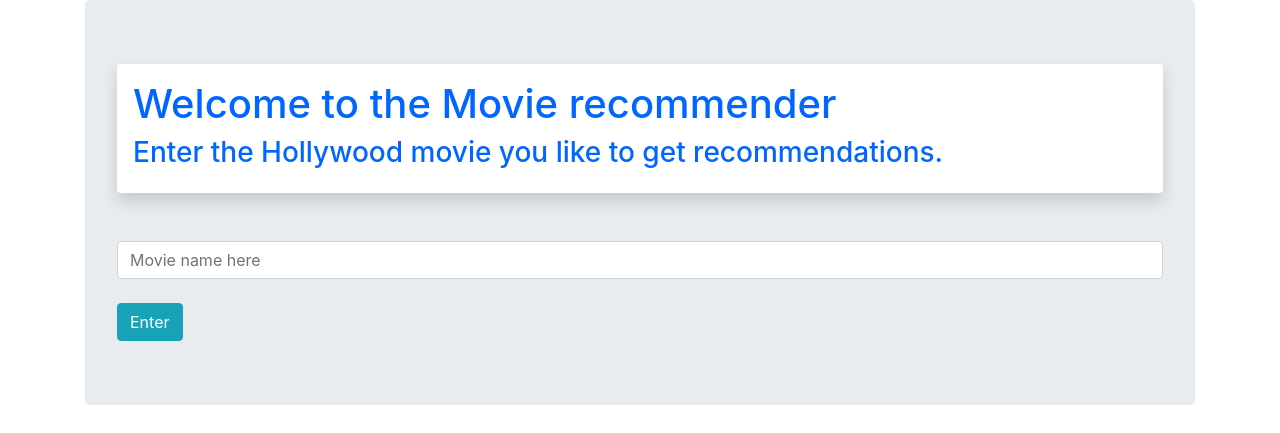
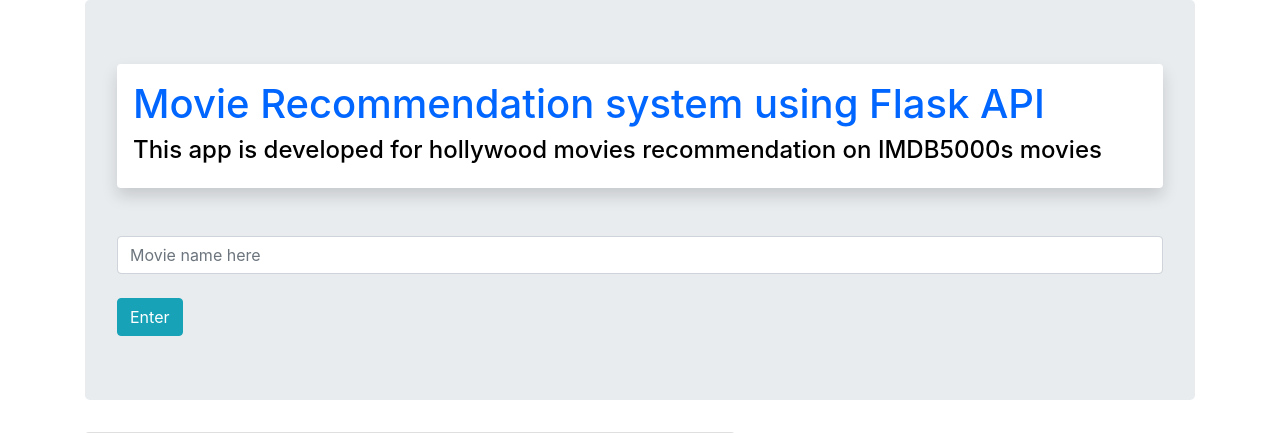
Before and after one commit to arpit2425/Recommendation-System-Movie-, a Flask app: page / in a window 1280 px wide. Shown: the part 74-507 px from the top of the page. Run offline with Flask 2, Linux system fonts and the light colour scheme; some libraries are stand-ins or nearby versions.

Commit message:
Update home.html

```diff
--- a/templates/home.html
+++ b/templates/home.html
@@ -1,8 +1,8 @@
 {% extends 'base.html' %}
 {% block content %}
 <div class="shadow p-3 mb-5 bg-white rounded">
-  <h1 style="color:rgb(0, 102, 255)">Welcome to the Movie recommender</h1>
-  <h3 style="color:rgb(0, 102, 255)">Enter the Hollywood movie you like to get recommendations.</h3>
+  <h1 style="color:rgb(0, 102, 255)">Movie Recommendation system using Flask API</h1>
+  <h4 style="color:black">This app is developed for hollywood movies recommendation on IMDB5000s movies </h4>
 </div>
 
   <form action="{{url_for('recommend')}}">
```
